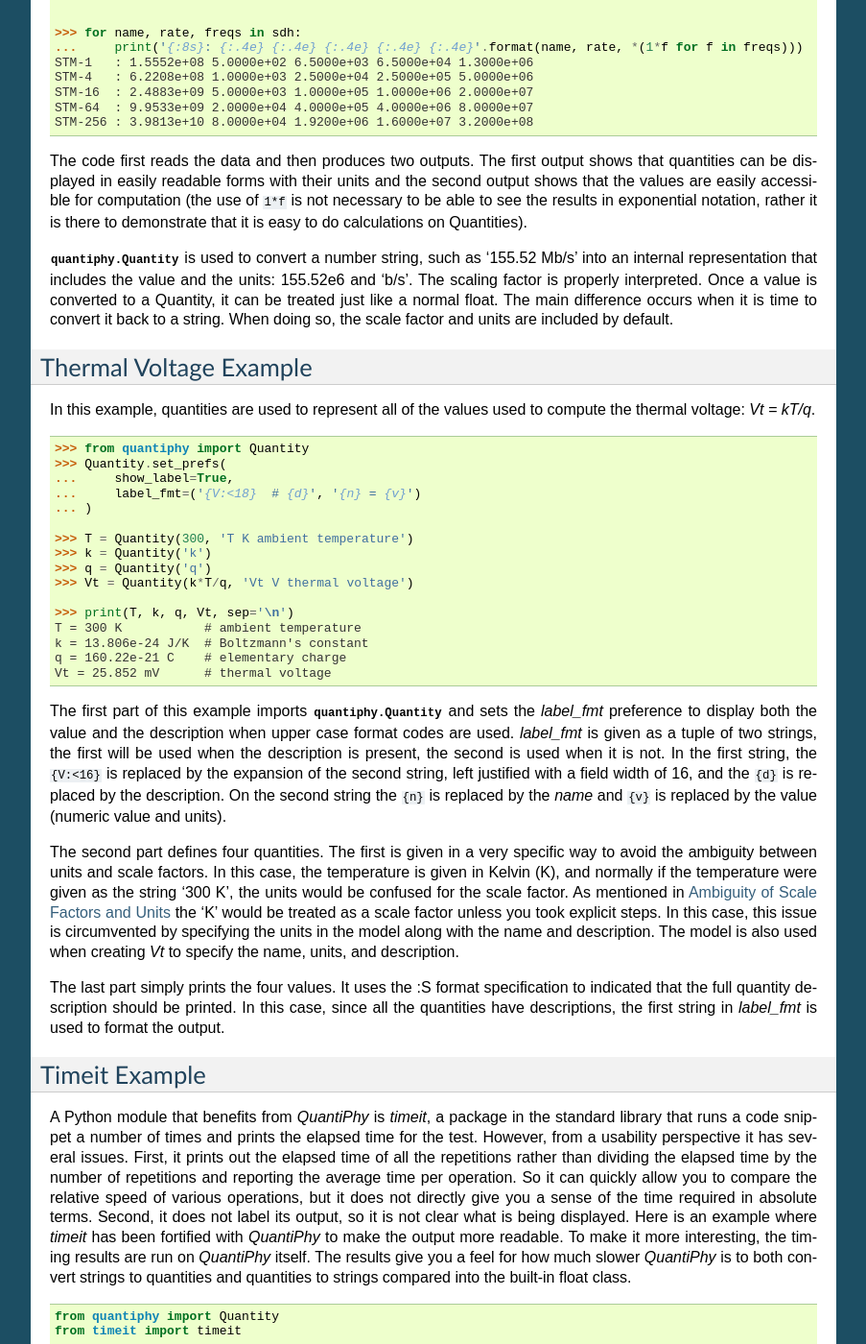
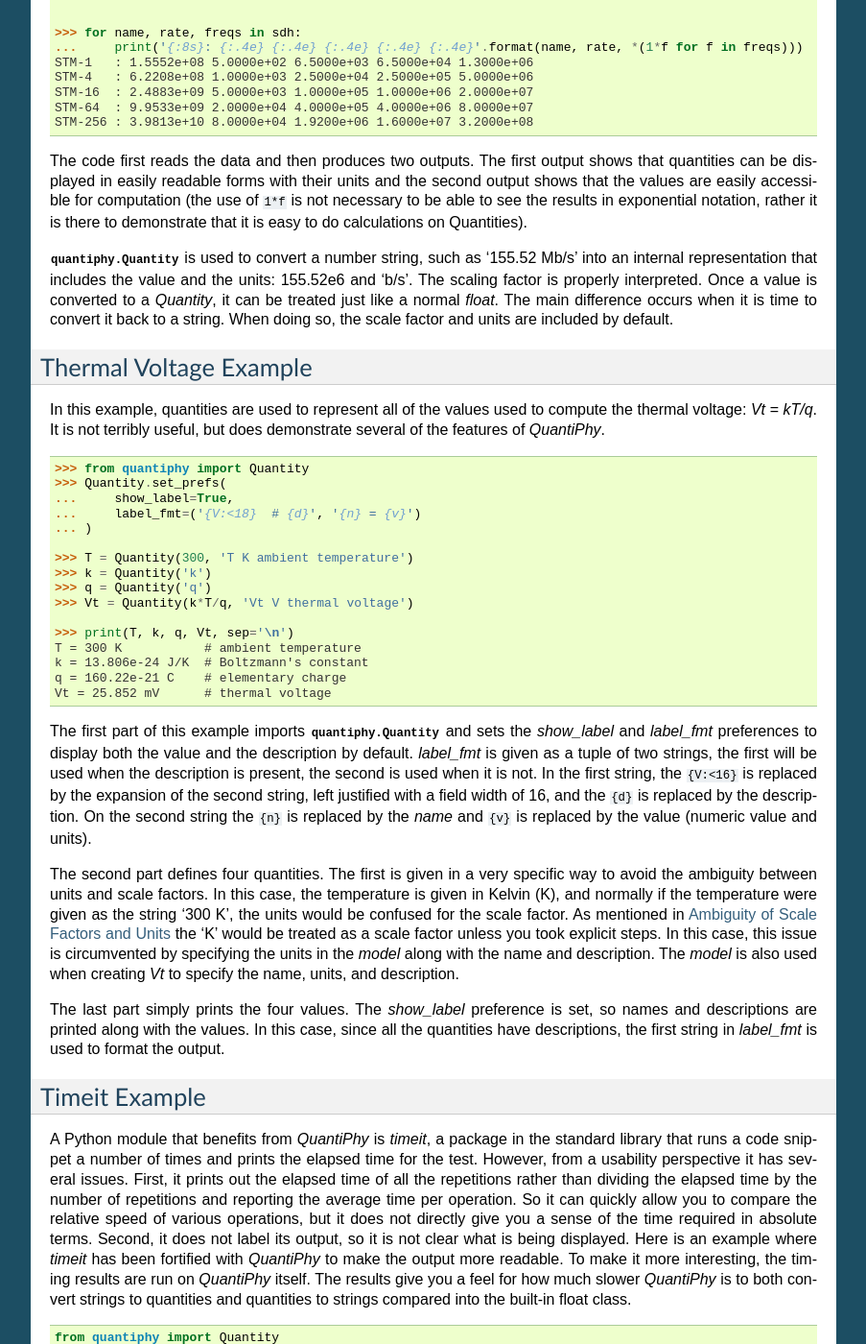
Before and after one commit to KenKundert/quantiphy, a Sphinx documentation site: the page built from doc/examples.rst, in a window 1280 px wide and 1400 px high, scrolled down 1686 px. Shown: the whole window at 96% size, without its empty margins (198-1101 px from the left). Built offline with Sphinx 7.4.7, drawn with Linux system fonts in a browser that asks for light colours; some of the changed text lies outside the part shown.

Commit message:
Tweak the documentation of the examples.

```diff
--- a/doc/examples.rst
+++ b/doc/examples.rst
@@ -132,9 +132,9 @@
 :class:`quantiphy.Quantity` is used to convert a number string, such as '155.52
 Mb/s' into an internal representation that includes the value and the units:
 155.52e6 and 'b/s'.  The scaling factor is properly interpreted. Once a value is
-converted to a Quantity, it can be treated just like a normal float. The main
-difference occurs when it is time to convert it back to a string. When doing so,
-the scale factor and units are included by default.
+converted to a *Quantity*, it can be treated just like a normal *float*. The
+main difference occurs when it is time to convert it back to a string. When
+doing so, the scale factor and units are included by default.
 
 
 .. _thermal voltage example:
@@ -143,7 +143,8 @@
 -----------------------
 
 In this example, quantities are used to represent all of the values used to
-compute the thermal voltage: *Vt = kT/q*.
+compute the thermal voltage: *Vt = kT/q*. It is not terribly useful, but does
+demonstrate several of the features of *QuantiPhy*.
 
 .. code-block:: python
 
@@ -165,8 +166,8 @@
     Vt = 25.852 mV      # thermal voltage
 
 The first part of this example imports :class:`quantiphy.Quantity` and sets the
-*label_fmt* preference to display both the value and the description when upper
-case format codes are used. *label_fmt* is given as a tuple of two strings, the
+*show_label* and *label_fmt* preferences to display both the value and the
+description by default.  *label_fmt* is given as a tuple of two strings, the
 first will be used when the description is present, the second is used when it
 is not. In the first string, the ``{V:<16}`` is replaced by the expansion of the
 second string, left justified with a field width of 16, and the ``{d}`` is
@@ -179,13 +180,13 @@
 as the string '300 K', the units would be confused for the scale factor. As
 mentioned in :ref:`ambiguity` the 'K' would be treated as a scale factor unless
 you took explicit steps. In this case, this issue is circumvented by specifying
-the units in the model along with the name and description. The model is also
-used when creating *Vt* to specify the name, units, and description.
+the units in the *model* along with the name and description. The *model* is
+also used when creating *Vt* to specify the name, units, and description.
 
-The last part simply prints the four values. It uses the :S format specification
-to indicated that the full quantity description should be printed. In this case,
-since all the quantities have descriptions, the first string in *label_fmt* is
-used to format the output.
+The last part simply prints the four values. The *show_label* preference is set,
+so names and descriptions are printed along with the values. In this case, since
+all the quantities have descriptions, the first string in *label_fmt* is used to
+format the output.
 
 
 .. _timeit example:
@@ -214,7 +215,7 @@
 
     # preferences
     trials = 100_000
-    Quantity.set_prefs(label_fmt=('{V:20} {d}', '{n} = {v}:'))
+    Quantity.set_prefs(show_label=True, label_fmt=('{V:20} {d}', '{n} = {v}:'))
 
     # build the raw data, arrays of random numbers
     from random import random, randint
@@ -272,10 +275,10 @@
 Disk Usage Example
 ------------------
 
-Here is a simple example that uses *QuantiPhy*. It runs the *du* command, which
-prints out the disk usage of files and directories.  The results from *du* are
-gathered and then sorted by size and then the size and name of each item is
-printed.
+Here is a simple example that uses *QuantiPhy* to clean up the output from the
+Linux disk usage utility.  It runs the *du* command, which prints out the disk
+usage of files and directories.  The results from *du* are gathered and then
+sorted by size and then the size and name of each item is printed.
 
 Quantity is used to scale the filesize reported by *du* from KB to B. Then the
 list of files is sorted by size. Here we are exploiting the fact that quantities
@@ -312,6 +315,12 @@
     except KeyboardInterrupt:
         display('dus: killed by user.')
 
+And here is an example of the programs output::
+
+    204 kB  quantiphy/doc
+    440 kB  quantiphy/examples/delta-sigma
+    464 kB  quantiphy/examples
+    1.6 MB  quantiphy
 
 .. _matplotlib example:
 
```
Also changed, not shown: other parts of doc/examples.rst (+8 -6 lines).
